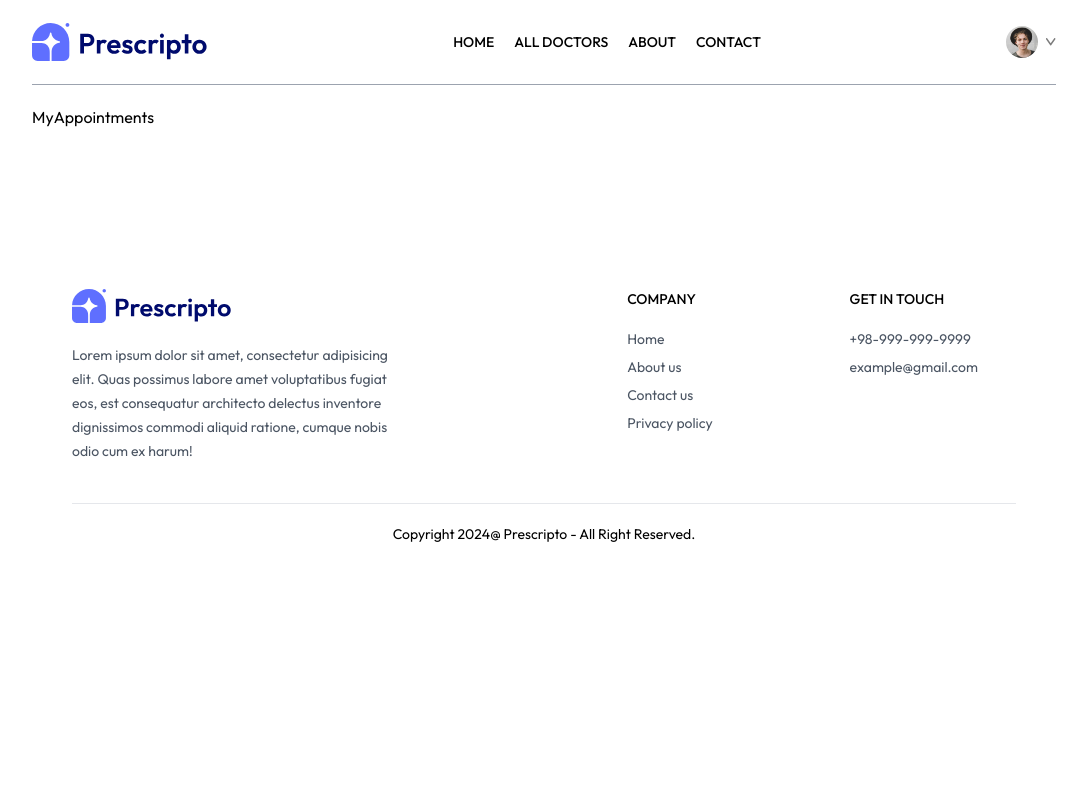
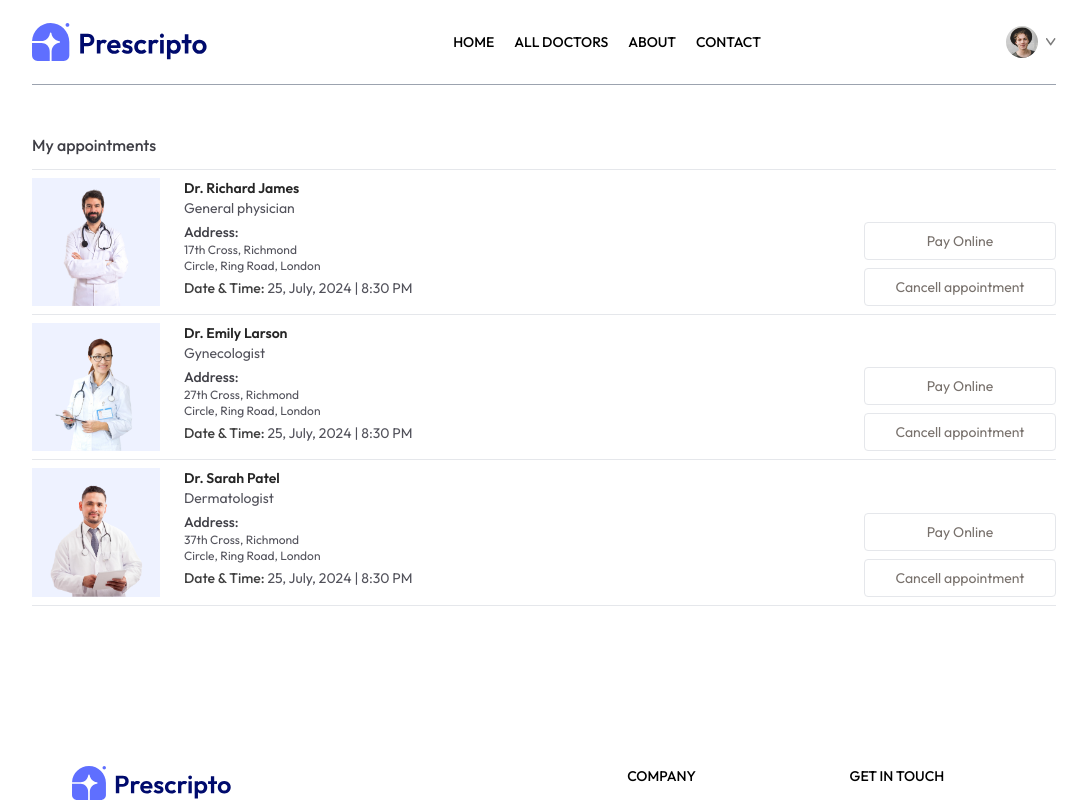
Before and after one commit to IsmaeilSaberi/dr-appointment-booking-app, a React (Vite) app in the folder frontend/: page /my-appointments in a window 1280 px wide. Shown: the top 802 px of the page, without its empty margins (96-1183 px from the left). Built offline with nearby package versions, Linux system fonts and the light colour scheme.

Commit message:
completing my appointments page

```diff
--- a/frontend/src/pages/MyAppointments.jsx
+++ b/frontend/src/pages/MyAppointments.jsx
@@ -1,7 +1,50 @@
-import React from "react";
+import React, { useContext } from "react";
+import { AppContext } from "../context/AppContext";
 
 const MyAppointments = () => {
-  return <div>MyAppointments</div>;
+  const { doctors } = useContext(AppContext);
+
+  return (
+    <div>
+      <p className="pb-3 mt-12 font-medium text-zinc-700 border-b">
+        My appointments
+      </p>
+      <div>
+        {doctors.slice(0, 3).map((item, index) => (
+          <div
+            className="grid grid-cols-[1fr_2fr] gap-4 sm:flex sm:gap-6 py-2 border-b"
+            key={index}
+          >
+            <div>
+              <img className="w-32 bg-indigo-50" src={item.image} alt="" />
+            </div>
+            <div className="flex-1 text-sm text-zinc-600">
+              <p className="text-neutral-800 font-semibold">{item.name}</p>
+              <p>{item.speciality}</p>
+              <p className="text-zinc-700 font-medium mt-1">Address:</p>
+              <p className="text-xs">{item.address.line1}</p>
+              <p className="text-xs">{item.address.line2}</p>
+              <p className="text-sm mt-1">
+                <span className="text-sm text-neutral-700 font-medium">
+                  Date & Time:
+                </span>{" "}
+                25, July, 2024 | 8:30 PM
+              </p>
+            </div>
+            <div></div>
+            <div className="flex flex-col gap-2 justify-end">
+              <button className="text-sm text-stone-500 text-center sm:min-w-48 py-2 border rounded hover:bg-primary hover:text-white transition-all duration-300">
+                Pay Online
+              </button>
+              <button className="text-sm text-stone-500 text-center sm:min-w-48 py-2 border rounded hover:bg-red-600 hover:text-white transition-all duration-300">
+                Cancell appointment
+              </button>
+            </div>
+          </div>
+        ))}
+      </div>
+    </div>
+  );
 };
 
 export default MyAppointments;
```
